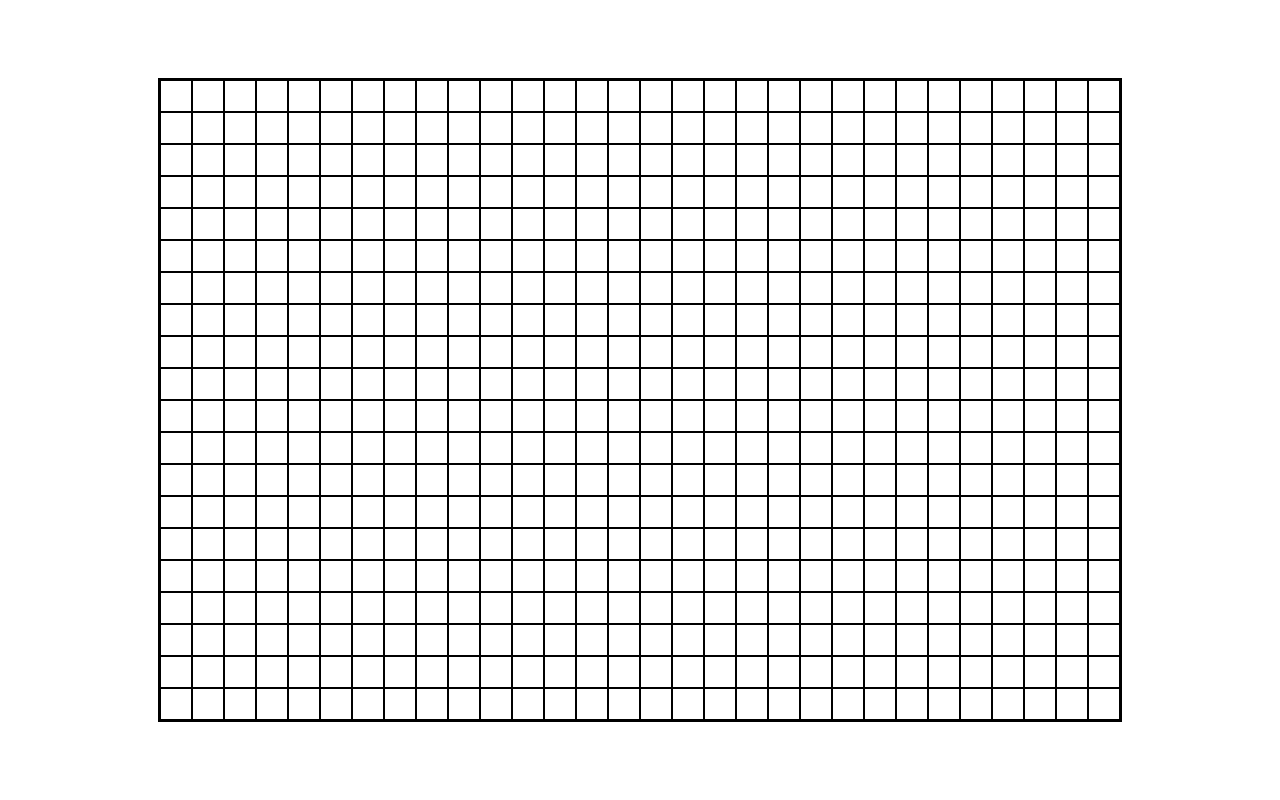
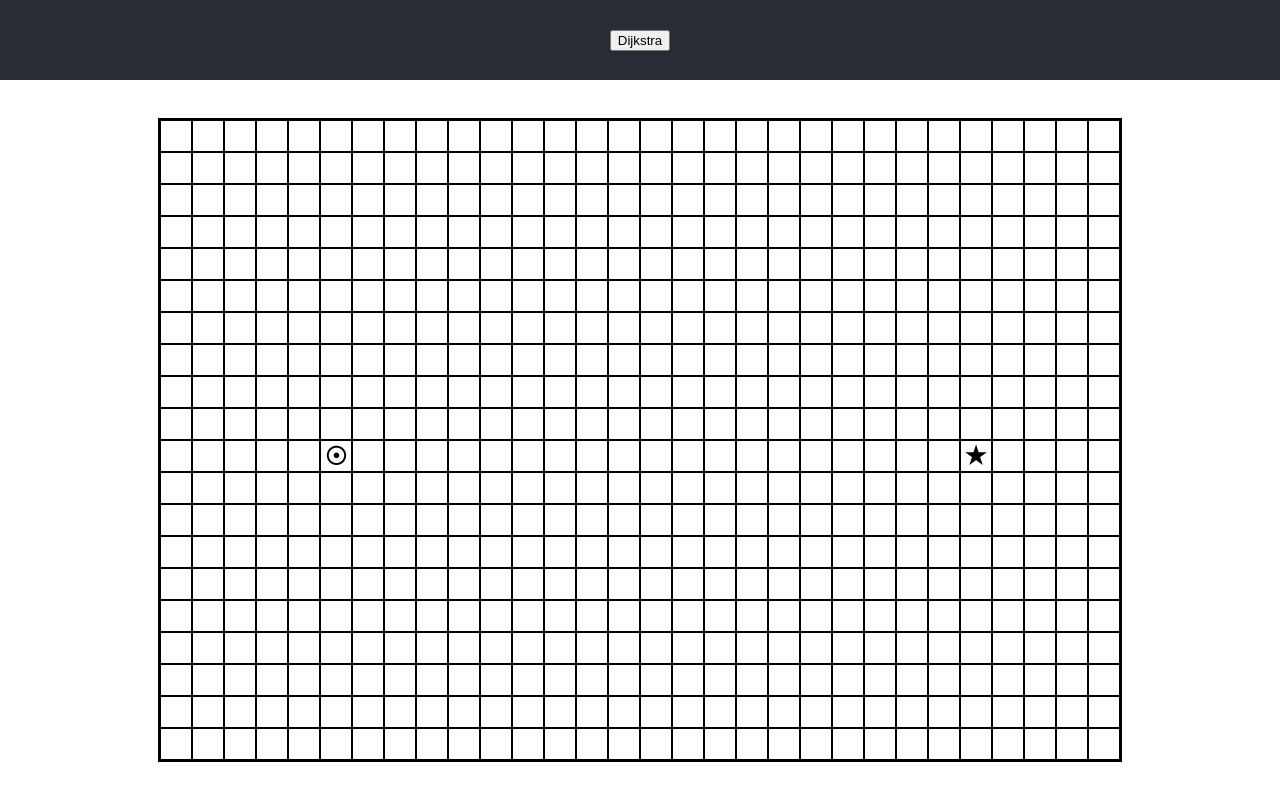
Before and after one commit to Ali7109/algovise, a React (Create React App) app: page / in a window 1280 px wide. Built offline with nearby package versions, Linux system fonts and the light colour scheme.

Commit message:
Grid creation complete

```diff
--- a/package.json
+++ b/package.json
@@ -7,6 +7,8 @@
     "@testing-library/react": "^13.4.0",
     "@testing-library/user-event": "^13.5.0",
     "react": "^18.2.0",
+    "react-dnd": "^16.0.1",
+    "react-dnd-html5-backend": "^16.0.1",
     "react-dom": "^18.2.0",
     "react-scripts": "5.0.1",
     "web-vitals": "^2.1.4"
--- a/src/PathFindingVisualizer/Node/Node.css
+++ b/src/PathFindingVisualizer/Node/Node.css
@@ -5,4 +5,19 @@
     border: 1px solid black;
     height: 30px;
     width: 30px;
+    display: flex;
 }
+
+.node-active{
+    background-color: #FFD700;
+}
+
+.node-block {
+    background-color: #000000;
+}
+
+.edge-point {
+    font-size: 25px;
+    padding: 0px;
+    margin: auto;
+}
--- a/src/PathFindingVisualizer/Node/Node.jsx
+++ b/src/PathFindingVisualizer/Node/Node.jsx
@@ -1,9 +1,19 @@
 import React from 'react'
 import './Node.css'
 
-const Node = () => {
+const Node = ({ isActive, aBlock, isStart, isEnd }) => {
   return (
-    <div className='node'></div>
+    <div
+      className={`node ${aBlock ? 'node-block' : isActive ? 'node-active' : ''}`}
+    >
+      {isStart ? (
+        <h1 className="edge-point">&#x2609;</h1>
+      ) : isEnd ? (
+        <h1 className="edge-point">&#x2605;</h1>
+      ) : (
+        <></>
+      )}
+    </div>
   )
 }
 
--- a/src/PathFindingVisualizer/PathFindingVisualizer.css
+++ b/src/PathFindingVisualizer/PathFindingVisualizer.css
@@ -1,3 +1,20 @@
+.container {
+    display: flex;
+    flex-direction: column;
+    width: 100%;
+    height: 100vh;
+}
+
+.header {
+    display: flex;
+    justify-content: center;
+    align-items: center;
+    height: 10%;
+    width: 100%;
+    background-color: #282c34;
+    color: white;
+}
+
 .grid-container {
     width: fit-content;
     height: fit-content;
--- a/src/PathFindingVisualizer/PathFindingVisualizer.jsx
+++ b/src/PathFindingVisualizer/PathFindingVisualizer.jsx
@@ -1,42 +1,68 @@
 import React, { useEffect, useState } from 'react'
 import Node from './Node/Node'
 import './PathFindingVisualizer.css'
+import { runDijkstra } from './algorithms/dijkstra'
 
 const PathFindingVisualizer = () => {
+
   const [grid, setGrid] = useState([])
+  const [start, setStart] = useState([10, 5])
+  const [end, setEnd] = useState([10, 25])
+  const [isMouseDown, setIsMouseDown] = useState(false)
 
-  useEffect(() => {
+  const alogirthms = [{
+    name: 'Dijkstra',
+    run: () => runDijkstra(start, end, grid, setGrid)
+  }]
+
+  const createNode = (row, col) => {
+    const node = {
+          row,
+          col,
+          isActive: false,
+          aBlock: false,
+          isStart: row === start[0] && col === start[1],
+          isEnd: row === end[0] && col === end[1],
+    }
+    return node
+  }
 
   const getInitialGrid = () => {
     const grid = []
     for (let row = 0; row < 20; row++) {
       const currentRow = []
       for (let col = 0; col < 30; col++) {
-          currentRow.push(<Node />)
+        const node = createNode(row, col)
+        currentRow.push(node)
       }
       grid.push(currentRow)
     }
     return grid
   }
 
+  useEffect(() => {
     setGrid(getInitialGrid())
-
   }, [])
 
   return (
-      <div className="grid-container">
+    <div className='container'>
+      <div className="header">
+        {alogirthms.map((algo, idx) => (
+          <button key={idx} onClick={algo.run}>{algo.name}</button>
+        ))}
+      </div>
+      <div className="grid-container" >
         {grid.map((row, rowIdx) => {
           return (
-           <div key={rowIdx} className='grid-col'>
-            {row.map((node, nodeIdx) => (
-              <React.Fragment key={nodeIdx}>
-                {node}
-              </React.Fragment>
+            <div key={rowIdx} className="grid-col">
+              {row.map((node) => (
+                <Node key={`${node.row}-${node.col}`} isActive={node.isActive} aBlock={node.aBlock} isStart={node.isStart} isEnd={node.isEnd}/>
               ))}
             </div>
           )
         })}
       </div>
+    </div>
   )
 }
 
--- /dev/null
+++ b/src/PathFindingVisualizer/algorithms/dijkstra.js
@@ -0,0 +1,12 @@
+export const runDijkstra = (start, end, grid, setGrid) => {
+	console.log("Dijkstra");
+	const newGrid = grid.slice();
+	const node = newGrid[5][10];
+	const newNode = {
+		...node,
+		isActive: true,
+	};
+	newGrid[5][10] = newNode;
+	console.log(newGrid);
+	setGrid(newGrid);
+};
--- a/src/index.css
+++ b/src/index.css
@@ -6,8 +6,3 @@ body {
   -webkit-font-smoothing: antialiased;
   -moz-osx-font-smoothing: grayscale;
 }
-
-code {
-  font-family: source-code-pro, Menlo, Monaco, Consolas, 'Courier New',
-    monospace;
-}
```
Also changed, not shown: 1 other file (tests, documents, lock files or other folders). Lines whose indentation alone changed are shown as unchanged.
